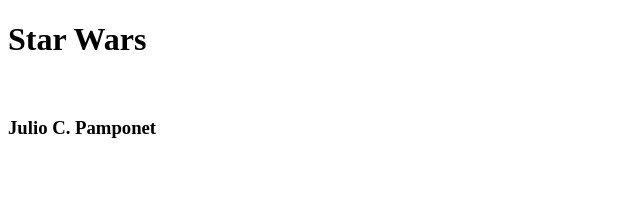
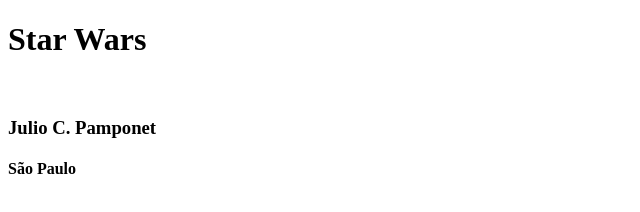
Before and after one commit to jcpamponet/aula4-github, a plain HTML site: page index.html in a window 1280 px wide. Shown: the full height of the page, 0-640 px from the left. Drawn offline with Linux system fonts and the light colour scheme.

Commit message:
Segunda alteração

```diff
--- a/index.html
+++ b/index.html
@@ -9,6 +9,6 @@
     <h1>Star Wars</h1>
     <br>
     <h3>Julio C. Pamponet</h3>
-
+    <h4>São Paulo</h4>
 </body>
 </html>
```
